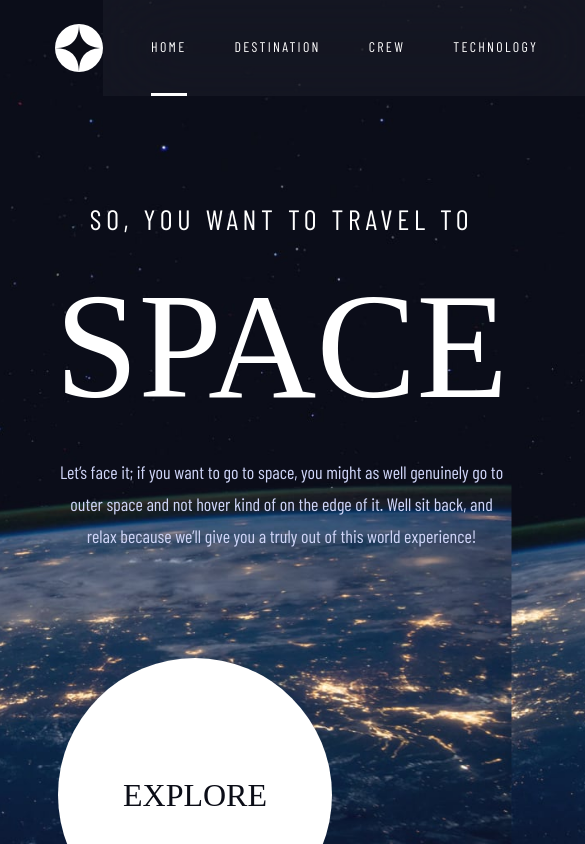
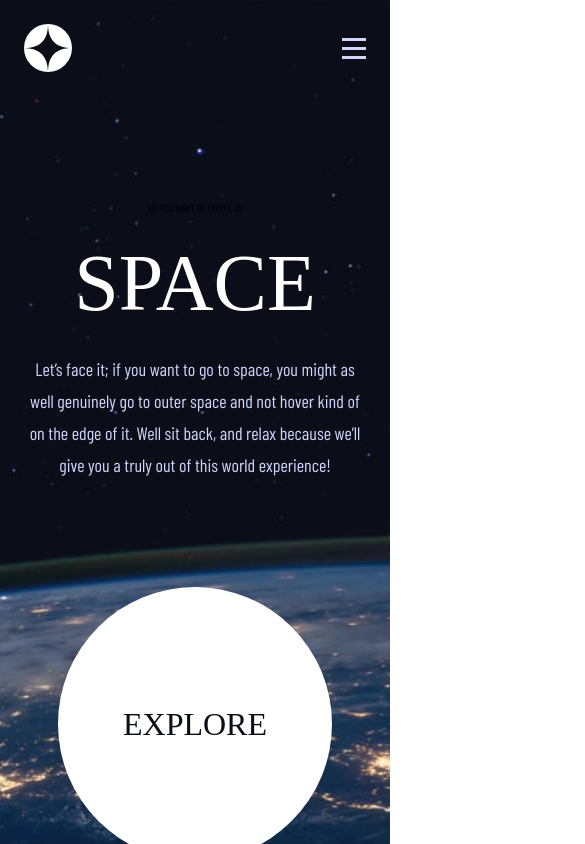
Before and after one commit to theritikshah/space-tourism, a Next.js app: page / in a window 390 px wide. Shown: the top 844 px of the page, 585 px wide, since content can reach past the window. Built offline with nearby package versions, Linux system fonts and the light colour scheme; a web font is replaced by a local one.

Commit message:
Styles fixes and add mobile navbar

```diff
--- a/src/app/components/Navbar/index.tsx
+++ b/src/app/components/Navbar/index.tsx
@@ -6,12 +6,25 @@ import styles from "./navbar.module.scss";
 
 const Navbar = () => {
   const [activeIndex, setActiveIndex] = useState<number>(0);
+  const [isMenuOpen, setIsMenuOpen] = useState(false);
 
   const handleItemClick = (index: number) => {
     setActiveIndex(index);
   };
 
   const navItems = ["HOME", "DESTINATION", "CREW", "TECHNOLOGY"];
+
+  const navItemsBtn = navItems.map((label: string, index: number) => {
+    return (
+      <NavItem
+        key={label}
+        count={index}
+        activeIndex={activeIndex}
+        onClick={() => handleItemClick(index)}
+        label={label}
+      />
+    );
+  });
 
   return (
     <header className={styles.header}>
@@ -21,21 +34,24 @@ const Navbar = () => {
       <div className={styles.divider}>
         <hr />
       </div>
+      <img
+        className={styles.menu_btn}
+        src={
+          isMenuOpen
+            ? "/assets/shared/icon-close.svg"
+            : "/assets/shared/icon-hamburger.svg"
+        }
+        alt="menu-button"
+        onClick={() => setIsMenuOpen(!isMenuOpen)}
+      />
       <nav className={styles.menu}>
-        <ul>
-          {navItems.map((label: string, index: number) => {
-            return (
-              <NavItem
-                key={label}
-                count={index}
-                activeIndex={activeIndex}
-                onClick={() => handleItemClick(index)}
-                label={label}
-              />
-            );
-          })}
-        </ul>
+        <ul>{navItemsBtn}</ul>
       </nav>
+      {isMenuOpen && (
+        <nav className={styles.mobile_menu}>
+          <ul>{navItemsBtn}</ul>
+        </nav>
+      )}
     </header>
   );
 };
@@ -65,3 +81,9 @@ function NavItem({
     </li>
   );
 }
+
+{
+  /* <nav className={styles.mobile_menu}>
+<ul>{navItemsBtn}</ul>
+</nav> */
+}
--- a/src/app/components/Navbar/navbar.module.scss
+++ b/src/app/components/Navbar/navbar.module.scss
@@ -1,24 +1,57 @@
 .header {
+    display: flex;
+    align-items: center;
+    width: 100%;
+    height: 9.6rem;
 
-    &,
+
+
     .divider,
     .menu,
     .logo {
         display: flex;
         align-items: center;
+        // padding-left: 5.5rem;
+
+
+        @media screen and (max-width: "768px") {
+            padding: 0 3.9rem;
         }
 
+        @media screen and (max-width: "600px") {
+            padding: 0 2.4rem;
 
-    width: 100%;
+        }
 
-    height: 9.6rem;
-    padding-left: 5.5rem;
+    }
+
+    .logo {
+        justify-content: center;
+        min-width: 16.5rem;
+        padding: 0;
+
+        @media screen and (max-width: "600px") {
+            padding-left: 2.4rem !important;
+            justify-content: start;
+
+        }
+    }
+
 
     .divider {
         flex: 1;
         position: relative;
-        left: 6.5rem;
         z-index: 1;
+
+        &::after {
+            content: '';
+            position: absolute;
+            right: -3rem;
+            height: 1px;
+            width: 3rem;
+            background-color: #979797;
+            opacity: .25;
+        }
 
         @media screen and (max-width: "768px") {
             display: none;
@@ -26,6 +59,12 @@
 
 
 
+    }
+
+
+    .menu_btn {
+        display: none;
+        z-index: 2;
     }
 
     hr {
@@ -36,19 +75,48 @@
         opacity: .25;
     }
 
+    @media screen and (max-width: "600px") {
+        .menu_btn {
+            display: flex;
+            margin-left: auto;
+            margin-right: 2.4rem;
+            justify-self: end;
+        }
+    }
+
+}
+
+
+
 .menu {
     justify-content: center;
     background: rgba(255, 255, 255, 0.04);
     backdrop-filter: blur(40.7742px);
-        flex: 1;
     height: 100%;
     padding: 0 4.8rem;
+    padding-right: 16.5rem;
+
+
 
     @media screen and (max-width: "768px") {
-            flex: none;
+        // flex: none;
         margin-left: auto;
+    }
+
+    @media screen and (max-width: "600px") {
+        display: none !important;
+        position: absolute;
+        top: 0;
+        right: 0;
+        width: 70%;
+        justify-content: start;
+        padding: 0 0 0 3.2rem !important;
+
+
 
     }
+
+
 
     ul {
         display: flex;
@@ -64,10 +132,20 @@
         @media screen and (max-width: "768px") {
             font-size: 1.4rem;
             letter-spacing: 2.3px;
+            padding: 0;
+            gap: 3.2rem;
+
+        }
+
+        @media screen and (max-width: "600px") {
+            flex-direction: column;
+            gap: 3.2rem;
+            padding: 11.8rem 0 0 0;
+            width: 100%;
+
+        }
 
 
-                padding: 0;
-            }
 
 
 
@@ -76,6 +154,18 @@
             @media screen and (max-width: "768px") {
                 & b {
                     display: none;
+                }
+            }
+
+            @media screen and (max-width: "600px") {
+                width: 100%;
+                height: 3rem;
+                border-bottom: none;
+                border-right: 3px solid transparent;
+
+                & b {
+                    display: flex;
+
                 }
             }
 
@@ -97,4 +187,102 @@
         }
     }
 }
+
+.mobile_menu {
+    display: none;
+    justify-content: center;
+    background: rgba(255, 255, 255, 0.04);
+    backdrop-filter: blur(40.7742px);
+    height: 100%;
+    padding: 0 4.8rem;
+    padding-right: 16.5rem;
+
+
+
+    @media screen and (max-width: "768px") {
+        // flex: none;
+        margin-left: auto;
     }
+
+    @media screen and (max-width: "600px") {
+        display: flex;
+        position: absolute;
+        top: 0;
+        right: 0;
+        width: 70%;
+        justify-content: start;
+        padding: 0 0 0 3.2rem !important;
+
+
+
+    }
+
+
+
+    ul {
+        display: flex;
+        align-items: center;
+        font-family: 'Barlow Condensed', sans-serif;
+        // gap: 4.8rem;
+        color: white;
+        font-size: 1.6rem;
+        list-style: none;
+        letter-spacing: 2.7px;
+        height: 100%;
+
+        @media screen and (max-width: "768px") {
+            font-size: 1.4rem;
+            letter-spacing: 2.3px;
+            padding: 0;
+        }
+
+        @media screen and (max-width: "600px") {
+            flex-direction: column;
+            gap: 3.2rem;
+            padding: 11.8rem 0 0 0;
+            width: 100%;
+
+        }
+
+
+
+
+
+        li {
+
+            @media screen and (max-width: "768px") {
+                & b {
+                    display: none;
+                }
+            }
+
+            @media screen and (max-width: "600px") {
+                width: 100%;
+                height: 3rem;
+                border-bottom: none;
+                border-right: 3px solid transparent;
+
+                & b {
+                    display: flex;
+
+                }
+            }
+
+            display: flex;
+            align-items: center;
+
+            gap: 1.4rem;
+            height: 100%;
+            border-bottom: 3px solid transparent;
+            cursor: pointer;
+
+            &.active {
+                border-color: #fff;
+            }
+
+            &:hover {
+                border-color: #979797;
+            }
+        }
+    }
+}
--- a/src/styles/globals.scss
+++ b/src/styles/globals.scss
@@ -29,7 +29,7 @@ body {
 
     }
 
-    @media screen and (max-width: "375px") {
+    @media screen and (max-width: "600px") {
         background-image: url('/assets/home/background-home-mobile.jpg');
     }
 }
@@ -42,15 +42,20 @@ body {
     padding: 0 16.5rem;
 
     @media screen and (max-width: "768px") {
-        padding: 0 5.5rem;
+        padding: 0 3.9rem;
     }
 
+    @media screen and (max-width: "600px") {
+        padding: 0 2.4rem;
+
+    }
 
 
 
 }
 
 h1,
+h2,
 h4 {
     font-family: 'Bellefair', serif;
     font-weight: 400;
@@ -60,19 +65,64 @@ h4 {
 
 
 h1 {
-    font-size: 15rem;
+    font-size: 8rem;
     color: white;
 
+
+
+
+    @media screen and (max-width: "600px") {
+
+        font-size: 8rem;
+
+
+    }
+
+
+}
+
+h2 {
+    font-size: 10rem;
+    color: white;
+
+
+    @media screen and (max-width: "768px") {
+        font-size: 8rem;
+
+
+    }
+
+    @media screen and (max-width: "600px") {
+        font-size: 5.6rem;
+
+    }
 }
 
 h4 {
     font-size: 3.2rem;
 }
 
-.subheading-1 {
+
+h5 {
     color: white;
     font-size: 2.8rem;
+
     letter-spacing: 4.72px;
+    margin: 0;
+    font-weight: 100;
+
+
+
+    @media screen and (max-width: "768px") {
+        font-size: 2rem;
+
+
+    }
+
+    @media screen and (max-width: "480px") {
+        font-size: 1.6rem;
+
+    }
 }
 
 p {
```
Lines whose indentation alone changed are shown as unchanged.
